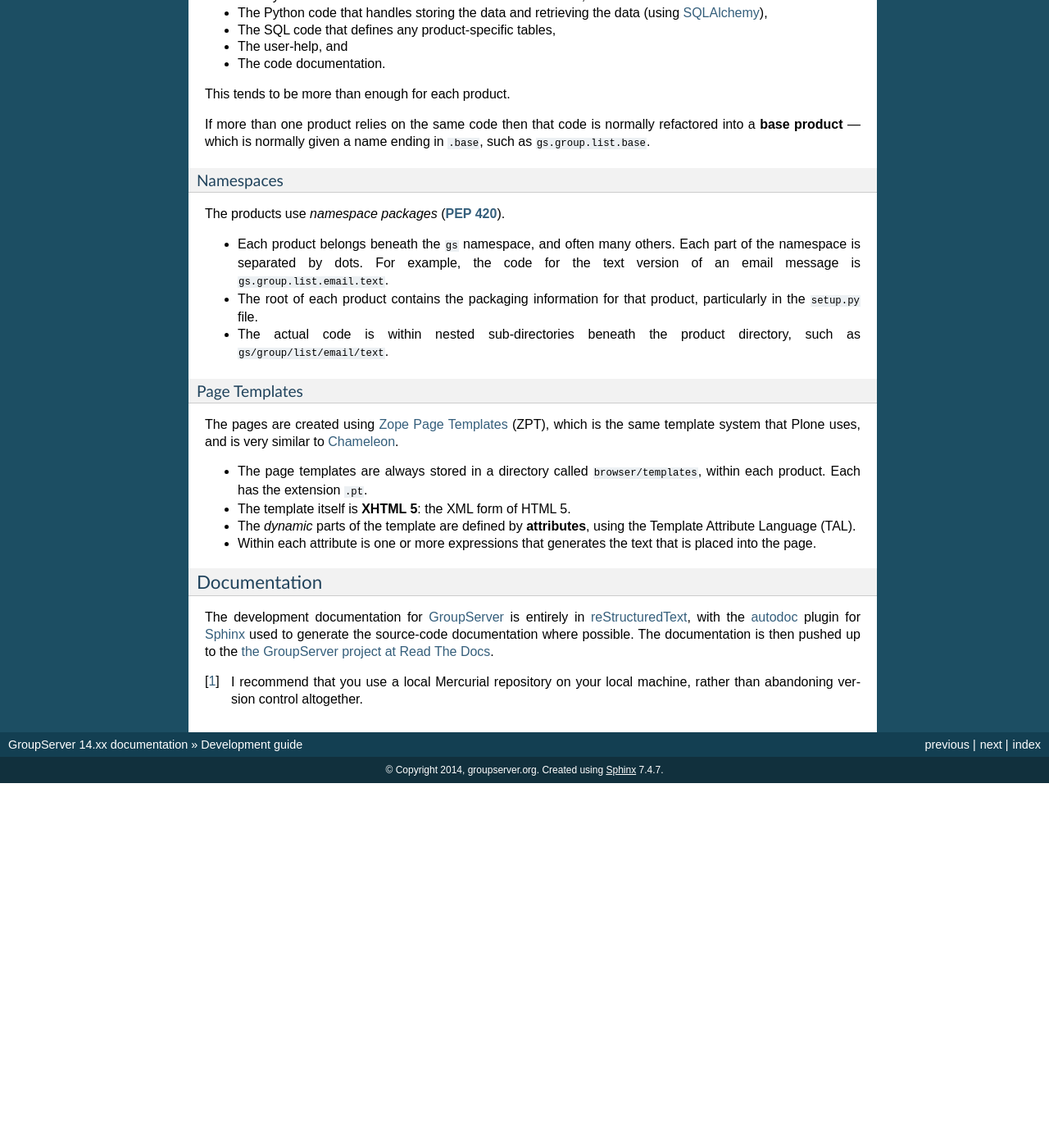
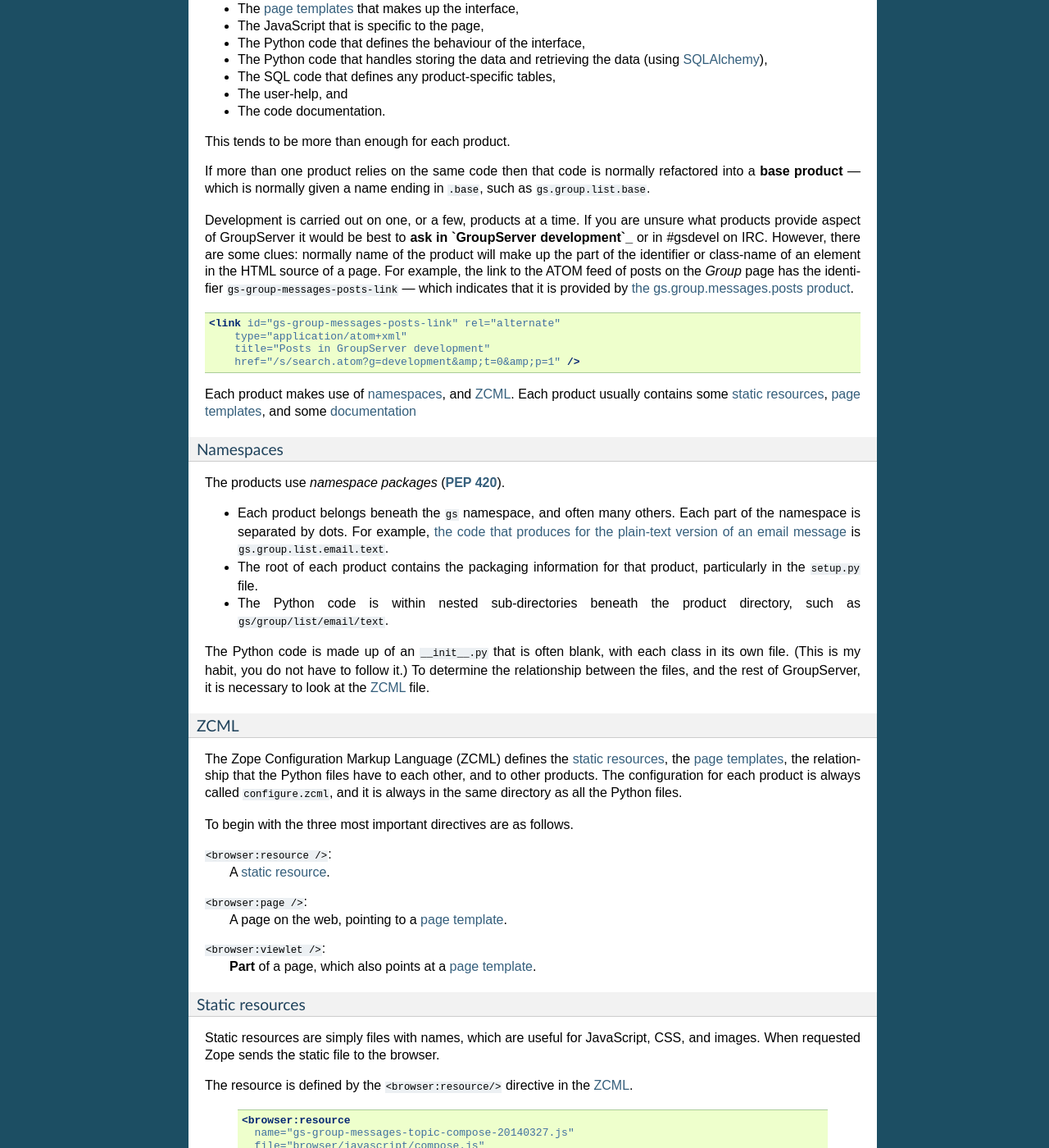
Before and after one commit to groupserver/buildout, a Sphinx documentation site: the page built from docs/development.rst, in a window 1280 px wide and 1400 px high, scrolled down 3855 px. Shown: the whole window at 82% size. Built offline with Sphinx 7.4.7, drawn with Linux system fonts in a browser that asks for light colours; before the commit the page ends 4810 px from its top, so only the background shows below that; some of the changed text lies outside the part shown.

Commit message:
Adding to the development documentation.

```diff
--- a/docs/development.rst
+++ b/docs/development.rst
@@ -20,6 +20,14 @@
 `development process`_ for GroupServer_. I also hope to provide
 an overview of the `system structure`_.
 
+You can find out more about GroupServer development by reading
+**the archive**, and asking questions, in `GroupServer
+development`_ group, joining `the #gsdevel channel`_ on
+Freenode.net, or both.
+
+.. _GroupServer development: http://groupserver.org/groups/development/
+.. _the #gsdevel channel: irc://irc.freenode.net/#gsdevel
+
 -------------------
 Development process
 -------------------
@@ -34,9 +42,9 @@
 ===================
 
 The development for GroupServer takes place within the Python
-*virtual environment* of a GroupServer installation. When you
-start development you need to **activate** the virtual
-environment::
+*virtual environment* of a GroupServer installation (see
+:doc:`groupserver-install`). When you start development you need
+to **activate** the virtual environment::
 
   $ . ./bin/activate
 
@@ -93,8 +101,8 @@
 
 This will checkout the ``gs.group.home`` product from `its
 repository`_ into the ``gs.group.home`` directory within the
-``src`` directory of your GroupServer installation.
-
+``src`` directory of your GroupServer installation. (There is
+more on products_ below.)
 
 .. _its repository: https://github.com/groupserver/gs.group.home
 
@@ -253,7 +261,7 @@
 Products
 ========
 
-GroupServer is split into many (currently 145) *products*, small
+GroupServer is split into many (currently 145) *products*: small
 Python packages that deal with one aspect of the system. The
 general rule is that **one product for each user interface**
 (usually a form). While this may seem limiting, each product
@@ -275,6 +283,29 @@
 normally given a name ending in ``.base``, such as
 ``gs.group.list.base``.
 
+Development is carried out on one, or a few, products at a
+time. If you are unsure what products provide aspect of
+GroupServer it would be best to **ask in `GroupServer
+development`_** or in #gsdevel on IRC. However, there are some
+clues: normally name of the product will make up the part of the
+identifier or class-name of an element in the HTML source of a
+page. For example, the link to the ATOM feed of posts on the
+*Group* page has the identifier ``gs-group-messages-posts-link``
+— which indicates that it is provided by `the gs.group.messages.posts product`_.
+
+.. code-block:: xml
+
+  <link id="gs-group-messages-posts-link" rel="alternate"
+      type="application/atom+xml"
+      title="Posts in GroupServer development"
+      href="/s/search.atom?g=development&amp;t=0&amp;p=1" />
+
+.. _the gs.group.messages.posts product: https://github.com/groupserver/gs.group.messages.posts
+
+Each product makes use of namespaces_, and ZCML_. Each product
+usually contains some `static resources`_, `page templates`_, and
+some documentation_
+
 Namespaces
 ----------
 
@@ -282,18 +313,117 @@
 
 * Each product belongs beneath the ``gs`` namespace, and often
   many others. Each part of the namespace is separated by
-  dots. For example, the code for the text version of an email
-  message is ``gs.group.list.email.text``.
+  dots. For example, `the code that produces for the plain-text
+  version of an email message`_ is ``gs.group.list.email.text``.
 
 * The root of each product contains the packaging information for
   that product, particularly in the ``setup.py`` file.
 
-* The actual code is within nested sub-directories beneath the
-  product directory, such as
-  ``gs/group/list/email/text``.
+* The Python code is within nested sub-directories beneath the
+  product directory, such as ``gs/group/list/email/text``.
+
+.. _the code that produces for the plain-text version of an email message:
+    https://github.com/groupserver/gs.group.list.email.text
+
+The Python code is made up of an ``__init__.py`` that is often
+blank, with each class in its own file. (This is my habit, you do
+not have to follow it.) To determine the relationship between the
+files, and the rest of GroupServer, it is necessary to look at
+the ZCML_ file.
+
+ZCML
+----
+
+The Zope Configuration Markup Language (ZCML) defines the `static
+resources`_, the `page templates`_, the relationship that the
+Python files have to each other, and to other products. The
+configuration for each product is always called
+``configure.zcml``, and it is always in the same directory as all
+the Python files.
+
+To begin with the three most important directives are as follows.
+
+``<browser:resource />``:
+  A `static resource`_.
+
+``<browser:page />``:
+  A page on the web, pointing to a `page template`_.
+
+``<browser:viewlet />``:
+  **Part** of a page, which also points at a `page template`_.
+
+.. _static resource:
+
+Static resources
+----------------
+
+Static resources are simply files with names, which are useful
+for JavaScript, CSS, and images. When requested Zope sends the
+static file to the browser.
+
+The resource is defined by the ``<browser:resource/>`` directive
+in the ZCML_.
+
+  .. code-block:: xml
+
+     <browser:resource
+       name="gs-group-messages-topic-compose-20140327.js"
+       file="browser/javascript/compose.js"
+       permission="zope2.Public" />
+
+* The ``name`` attribute is the of the resource. The URL is made
+  up of ``/`` and the name. Normally the name of the product
+  (``gs.group.messages.topic`` in this case) makes up part of the
+  name to prevent namespace clashes, and so it is easier to work
+  back from the filename to the product. The name *should* end
+  with the date the resource was created so there are fewer
+  caching issues when the resource is updated.
+
+* The ``file`` is the static file that is served. It is a path
+  from the directory that holds the ZCML_ file. Resources are
+  always within the ``browser`` sub-directory, within a
+  ``javascript``, ``images`` or ``css`` directory.
+
+* The ``permission`` is the permission on the resource. It is
+  **always** ``zope2.Public``. This will allow the resource to be
+  cached.
+
+In GroupServer the resources are always accessed from the root of
+the site, with ``++resource++`` added to the start of the name:
+<http://groupserver.org/++resource++gs-group-messages-topic-compose-20140327.js>
+
+.. _page template:
 
 Page Templates
 --------------
+
+Pages themselves are defined by one of two directives in the
+ZCML_: ``<browser:page/>`` and ``<browser:viewlet/>``. The former
+links the Python code (``class``) with a ``template``, giving it
+a ``name``.
+
+  .. code-block:: xml
+
+     <browser:page
+       for="gs.group.base.interfaces.IGSGroupMarker"
+       name="index.html"
+       class="gs.group.base.page.GroupPage"
+       template="browser/templates/homepage.pt"
+       permission="zope2.View"/>
+
+A viewlet is **part** of a page. It also links a ``class`` up
+with a ``name`` and ``template``.
+
+  .. code-block:: xml
+
+     <browser:viewlet
+       name="gs-group-message-topic-summary-stats"
+       manager=".interfaces.ITopicSummary"
+       template="browser/templates/summarystats.pt"
+       class=".summarystats.SummaryStats"
+       permission="zope2.View"
+       weight="0"
+       title="Topic Summary Statistics" />
 
 The pages are created using `Zope Page Templates`_ (ZPT), which
 is the same template system that Plone uses, and is very similar
@@ -308,10 +438,24 @@
 * The template itself is **XHTML 5**: the XML form of HTML 5.
 
 * The *dynamic* parts of the template are defined by
-  **attributes**, using the Template Attribute Language (TAL).
+  **attributes**, using the Template Attribute Language
+  (TAL). This accesses attributes and methods of the Python
+  code. In the following example the group-name is written into
+  the ``<h1/>`` element by the ``tal:content`` attribute.
+
+  .. code-block:: xml
+
+      <h1 id="gs-group-home-h" class="fn"
+          tal:content="view/groupInfo/name">Group</h1>
 
 * Within each attribute is one or more expressions that generates
-  the text that is placed into the page.
+  the text that is placed into the page. The Python code (the
+  ``class`` in the ZCML above) is always referred to as ``view``,
+  and a ``/`` is used as an attribute separator (rather than
+  ``.`` in Python code). In the above example the Python class
+  (``gs.group.base.page.GroupPage``) is accessed to get the
+  group-information attribute (``groupInfo``), and from that the
+  group-name is retrieved.
 
 Documentation
 =============
@@ -324,6 +468,8 @@
 
 .. _autodoc: http://sphinx-doc.org/tutorial.html#autodoc
 .. _the GroupServer project at Read The Docs: https://readthedocs.org/projects/groupserver/
+
+If present the documentation
 
 ..  _GroupServer: http://groupserver.org/
 ..  _GroupServer.org: http://groupserver.org/
```
